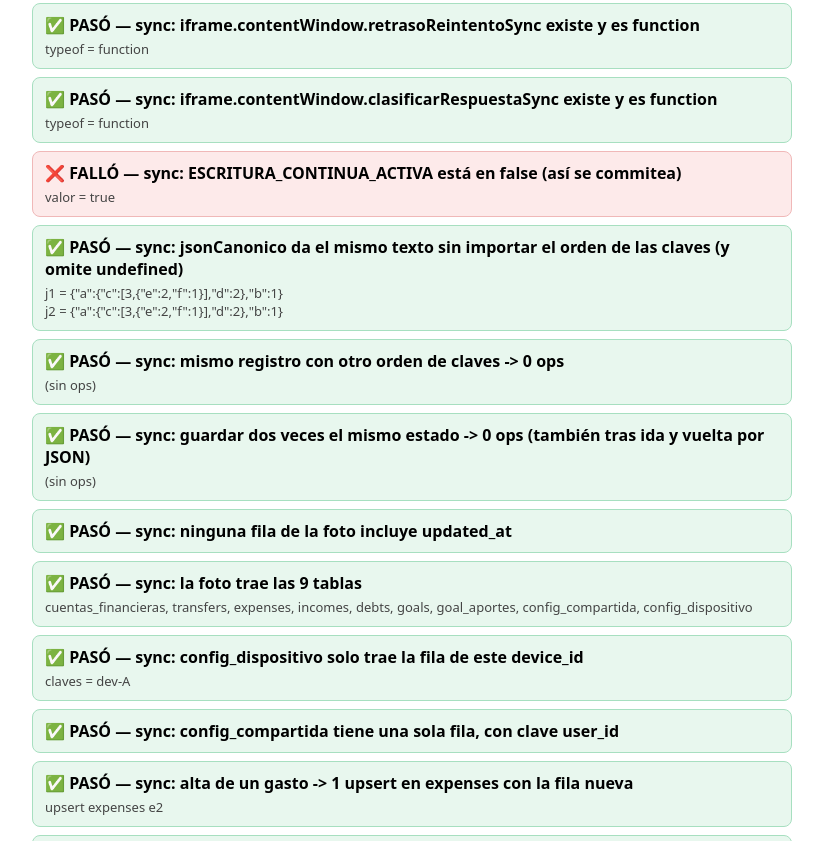
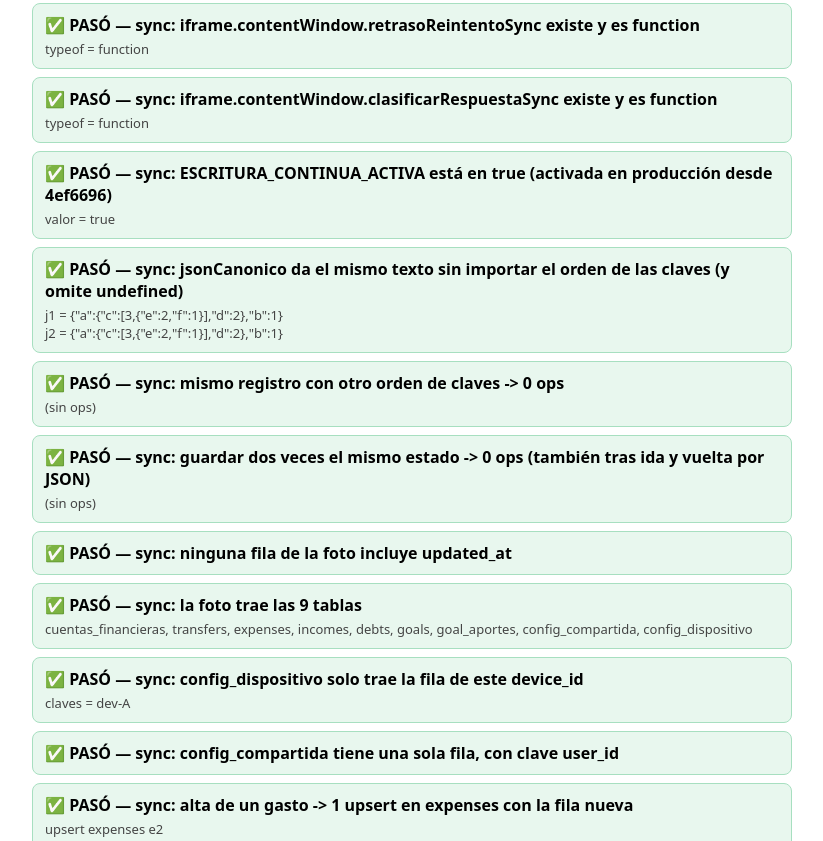
Before and after one commit to SrCarlos01/Telora, a plain HTML site: page tests.html in a window 1280 px wide. Shown: the part 8394-9235 px from the top of the page, without its empty margins (228-1051 px from the left). Drawn offline with Linux system fonts and the light colour scheme.

Commit message:
tests: la bandera de escritura continua ahora se espera activa (de5d28b)
Co-Authored-By: Claude Opus 5.5 <noreply@anthropic.com>

```diff
--- a/tests.html
+++ b/tests.html
@@ -1243,7 +1243,7 @@ function runTests(){
     ].forEach(nombre=>{
       assert(typeof win[nombre] === 'function', `sync: iframe.contentWindow.${nombre} existe y es function`, `typeof = ${typeof win[nombre]}`);
     });
-    assert(win.eval('ESCRITURA_CONTINUA_ACTIVA') === false, 'sync: ESCRITURA_CONTINUA_ACTIVA está en false (así se commitea)',
+    assert(win.eval('ESCRITURA_CONTINUA_ACTIVA') === true, 'sync: ESCRITURA_CONTINUA_ACTIVA está en true (activada en producción desde 4ef6696)',
       `valor = ${win.eval('ESCRITURA_CONTINUA_ACTIVA')}`);
 
     const aaSync = () => ({ activo:false, tipo:'monto', monto:0, valor:0, diaDelMes:1, pausado:false, razonPausa:null });
```
